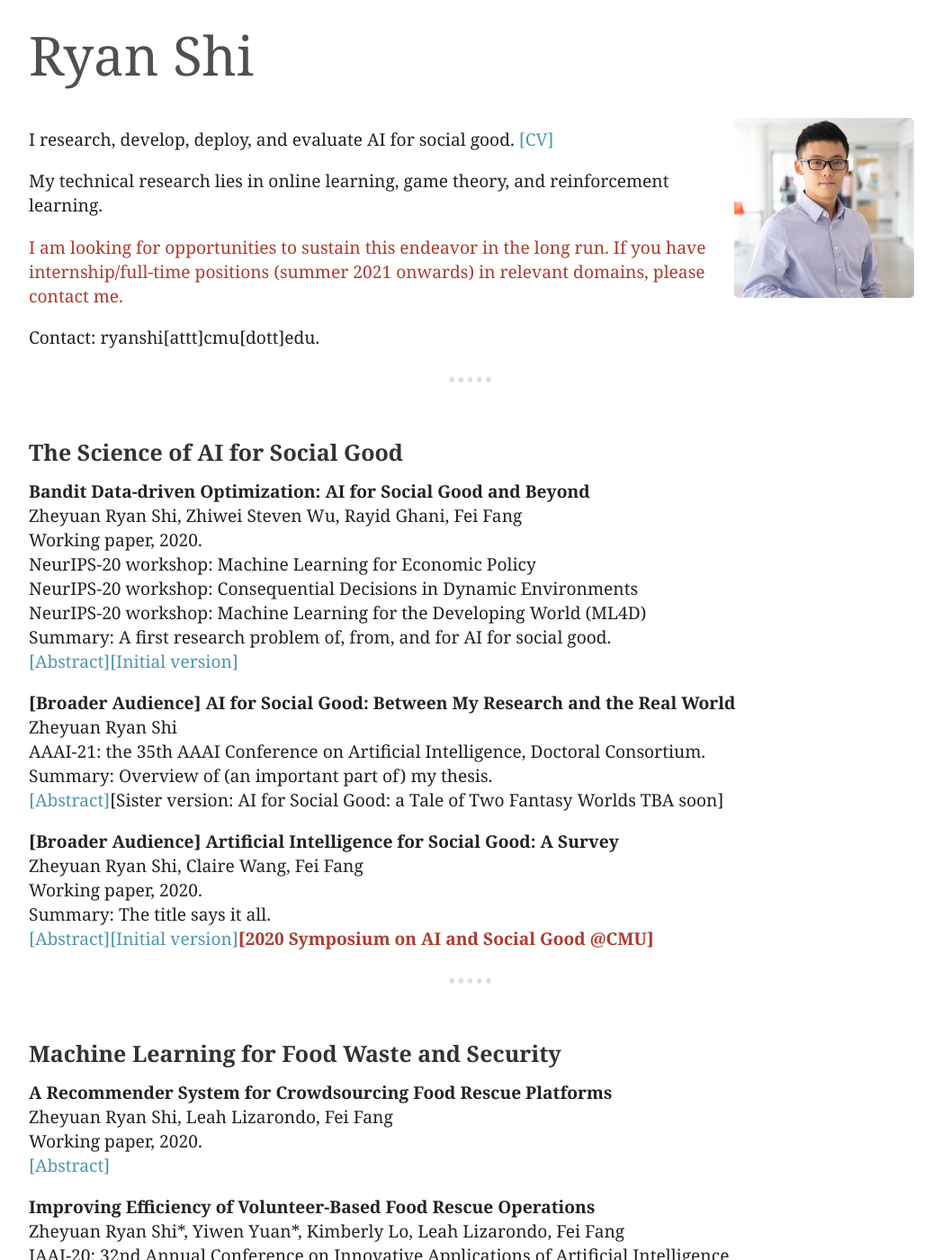
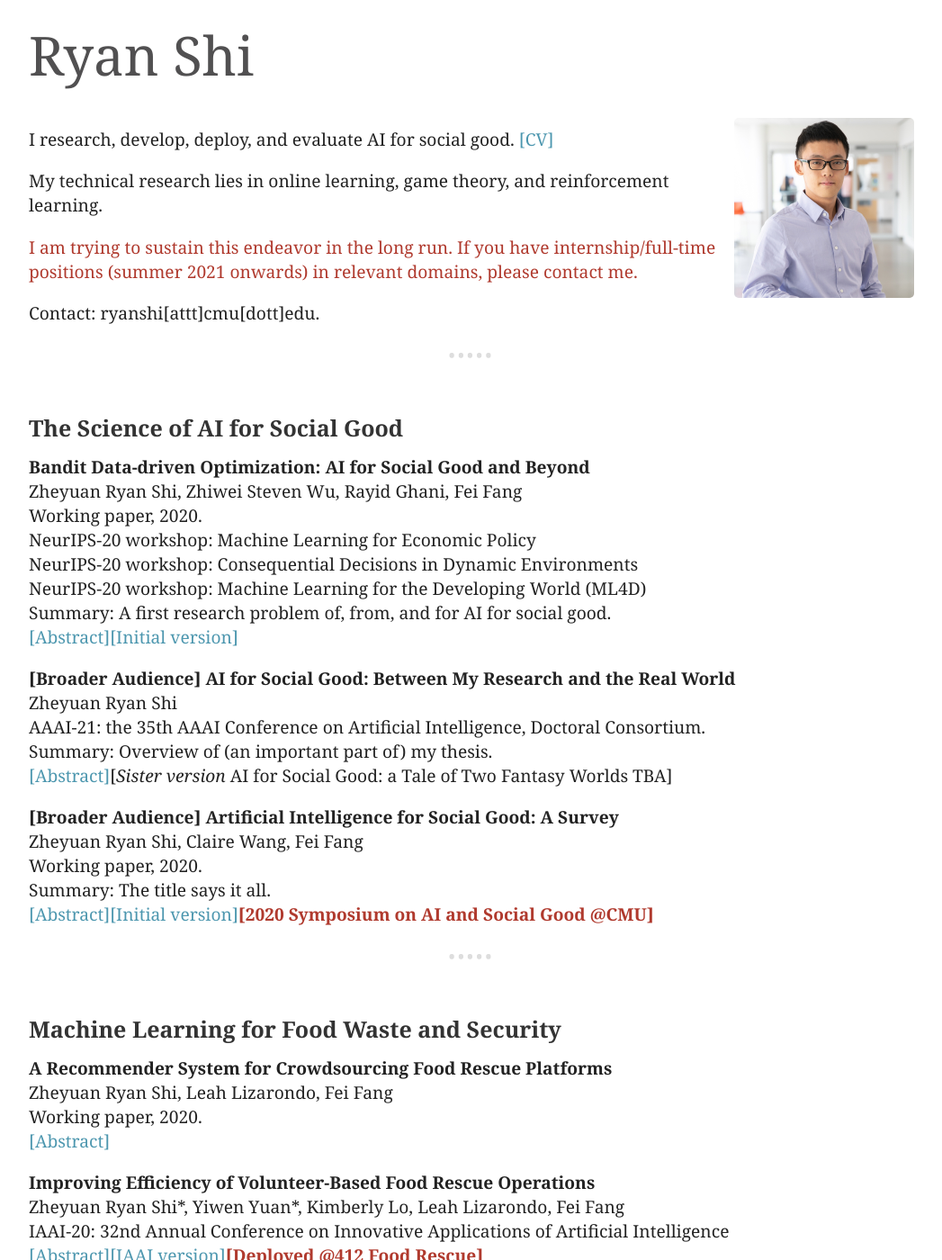
Before and after one commit to ryanzshi/ryanzshi.github.io, a Jekyll site: the page built from index.md, in a window 1280 px wide and 1400 px high. Shown: the whole window at 90% size, without its empty margins (116-1163 px from the left). Built offline with Jekyll 4.4.1, drawn with Linux system fonts in a browser that asks for light colours.

Commit message:
Update index.md

```diff
--- a/index.md
+++ b/index.md
@@ -19,7 +19,7 @@
 
 My technical research lies in online learning, game theory, and reinforcement learning.
 
-<font color="#B03A2E">I am looking for opportunities to sustain this endeavor in the long run. If you have internship/full-time positions (summer 2021 onwards) in relevant domains, please contact me.</font>
+<font color="#B03A2E">I am trying to sustain this endeavor in the long run. If you have internship/full-time positions (summer 2021 onwards) in relevant domains, please contact me.</font>
 
 Contact: ryanshi[attt]cmu[dott]edu.
 
@@ -37,10 +37,6 @@ function absCHF(Id) {
 </script>
 
 ### The Science of AI for Social Good
-<!---AI is easy, social good is hard. The former is shown below, the latter takes a life to live up to. --->
-
-
-
 
 **Bandit Data-driven Optimization: AI for Social Good and Beyond**
 <br>
@@ -69,7 +65,7 @@ AAAI-21: the 35th AAAI Conference on Artificial Intelligence, Doctoral Consortiu
 <br>
 Summary: Overview of (an important part of) my thesis.
 <br>
-<a id="abs-aaaidc-button" onclick="absCHF('abs-aaaidc')">[Abstract]</a>[Sister version: AI for Social Good: a Tale of Two Fantasy Worlds TBA soon]
+<a id="abs-aaaidc-button" onclick="absCHF('abs-aaaidc')">[Abstract]</a>[*Sister version* AI for Social Good: a Tale of Two Fantasy Worlds TBA]
 <div id="abs-aaaidc" style="display:none;">
 <blockquote>AI for social good (AI4SG) is a research theme that aims to use and advance AI to improve the well-being of society. My work on AI4SG builds a two-way bridge between the research world and the real world. Using my unique experience in food waste and security, I propose applied AI4SG research that directly addresses real-world challenges which have received little attention from the community. Drawing from my experience in various AI4SG application domains, I propose bandit data-driven optimization, the first iterative prediction-prescription framework and a no-regret algorithm PROOF. I will apply PROOF back to my applied work on AI4SG, thereby closing the loop in a single framework.</blockquote>
 </div>
```
